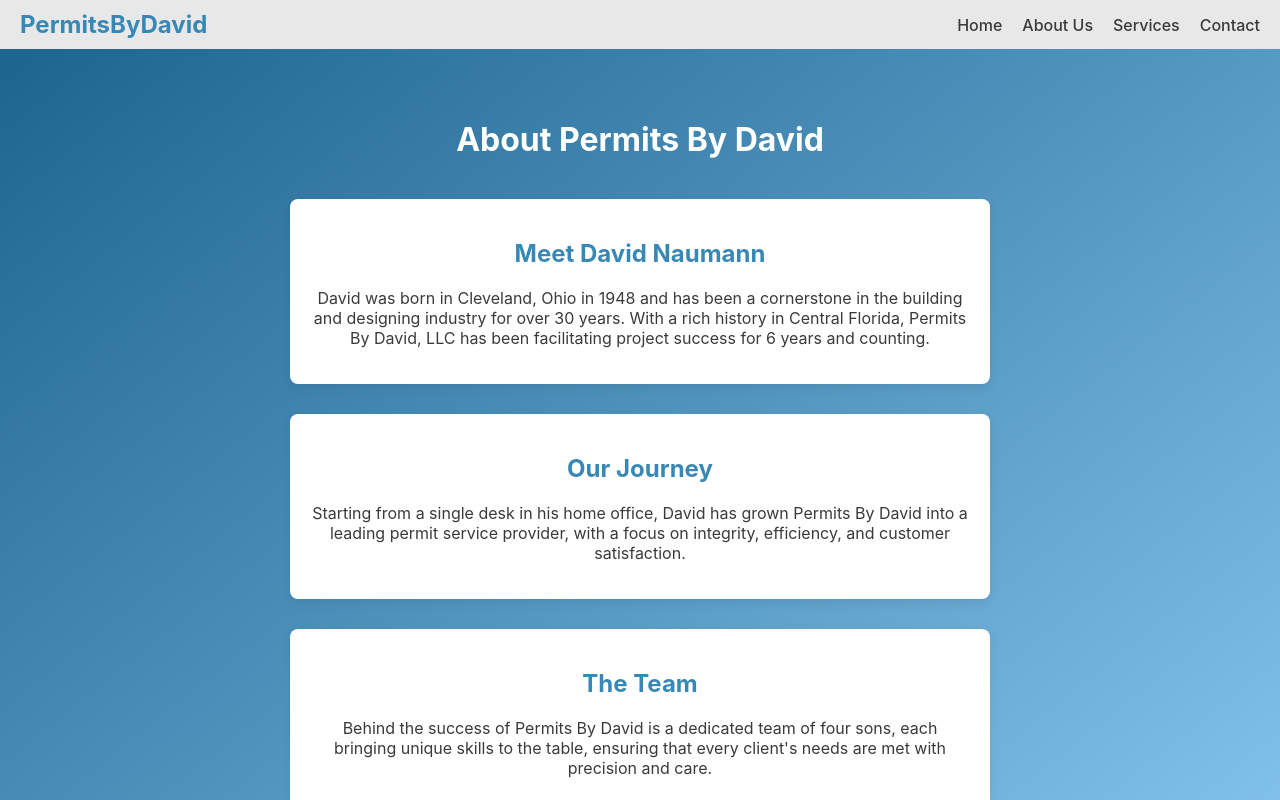
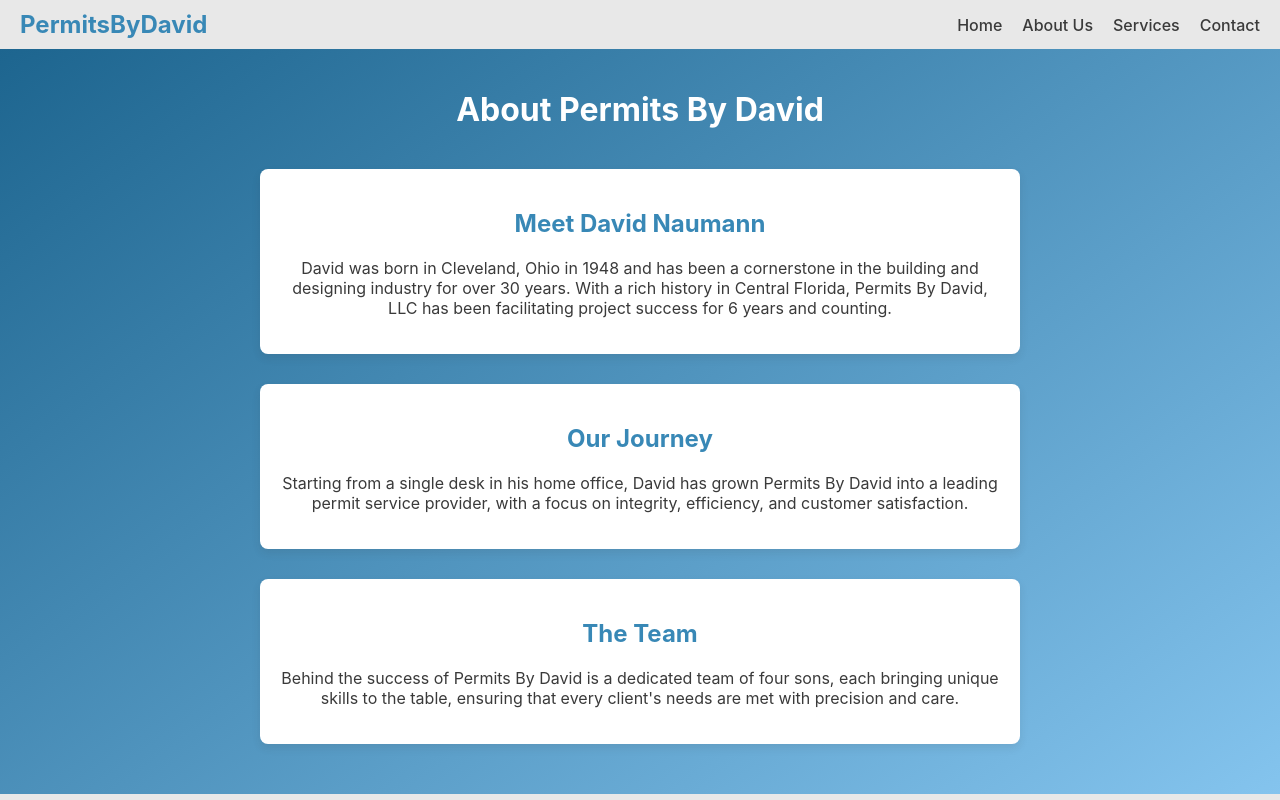
Before and after one commit to jacobnaumann/permitsbydavid, a React (Create React App) app: page /about-us in a window 1280 px wide. Shown: the top 800 px of the page. Built offline with nearby package versions, Linux system fonts and the light colour scheme.

Commit message:
Modified:     AboutUs (css)     Services (css)

```diff
--- a/src/components/AboutUs/AboutUs.css
+++ b/src/components/AboutUs/AboutUs.css
@@ -11,7 +11,7 @@
 }
 
 .about-us-container {
-  padding: 50px;
+  padding: 20px;
   background-color: transparent;
   text-align: center;
   max-width: 800px;
--- a/src/components/Services/Services.css
+++ b/src/components/Services/Services.css
@@ -11,7 +11,7 @@
 }
 
 .services-container {
-    padding: 50px;
+    padding: 20px;
     background-color: transparent;
     text-align: center;
     max-width: 800px;
```
